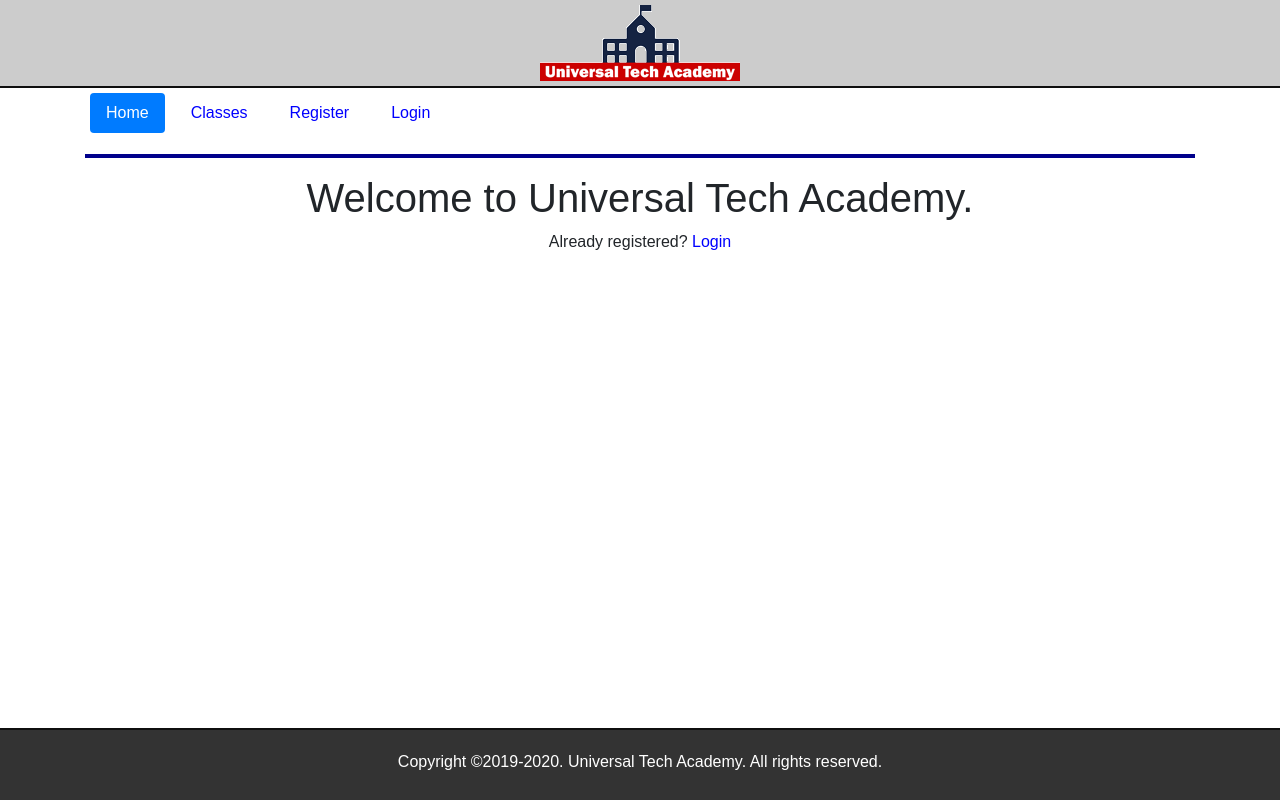
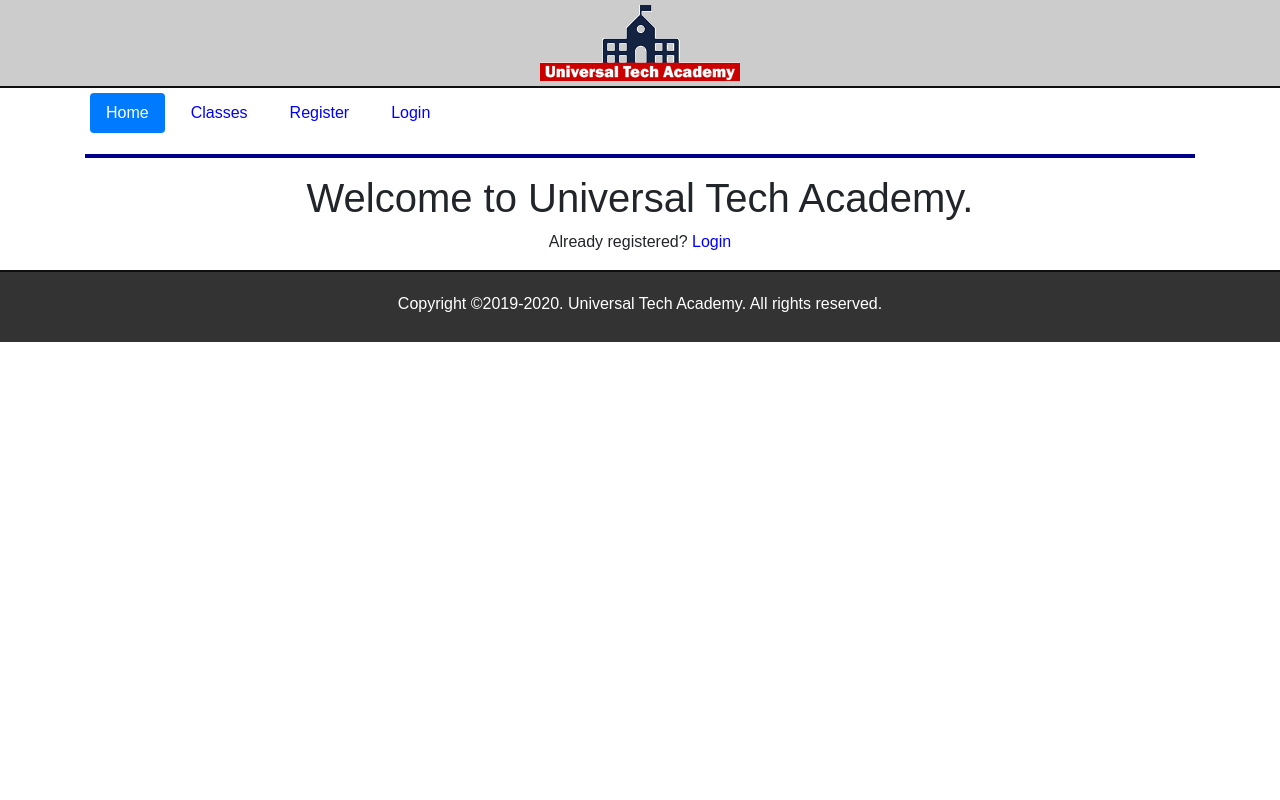
Before and after one commit to skorsens/Full-Stack-Web-Development-with-Flask, a Flask app: page / in a window 1280 px wide. Run offline with Flask 3, Linux system fonts and the light colour scheme; some libraries are stand-ins or nearby versions.

Commit message:
Fix the bottom container position

```diff
--- a/application/static/css/main.css
+++ b/application/static/css/main.css
@@ -63,7 +63,7 @@ input[type=text]:focus, input[type=password]:focus {
     background: #333;
     padding:5px;
     border-top:2px solid #0f0f0f;
-    position:absolute;
+    /*position:absolute;*/
     bottom:0;
 }
 
```
